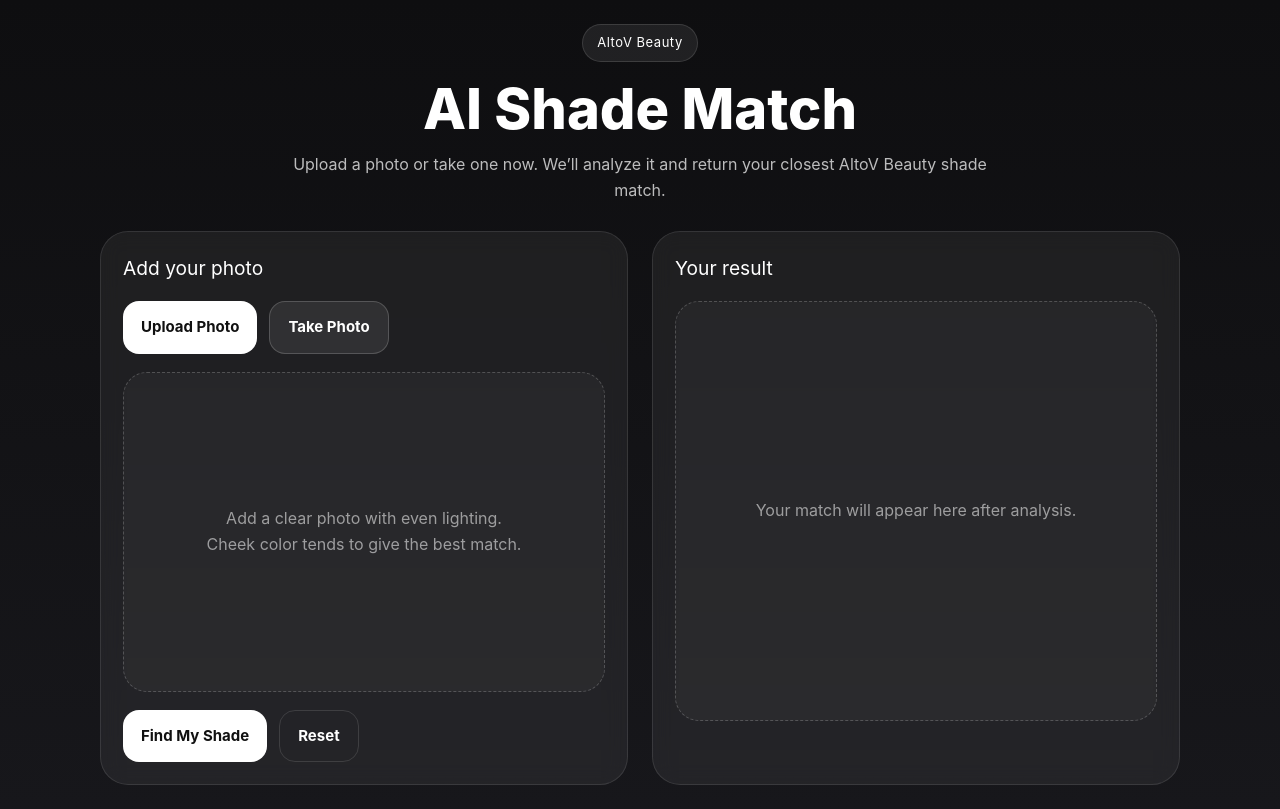
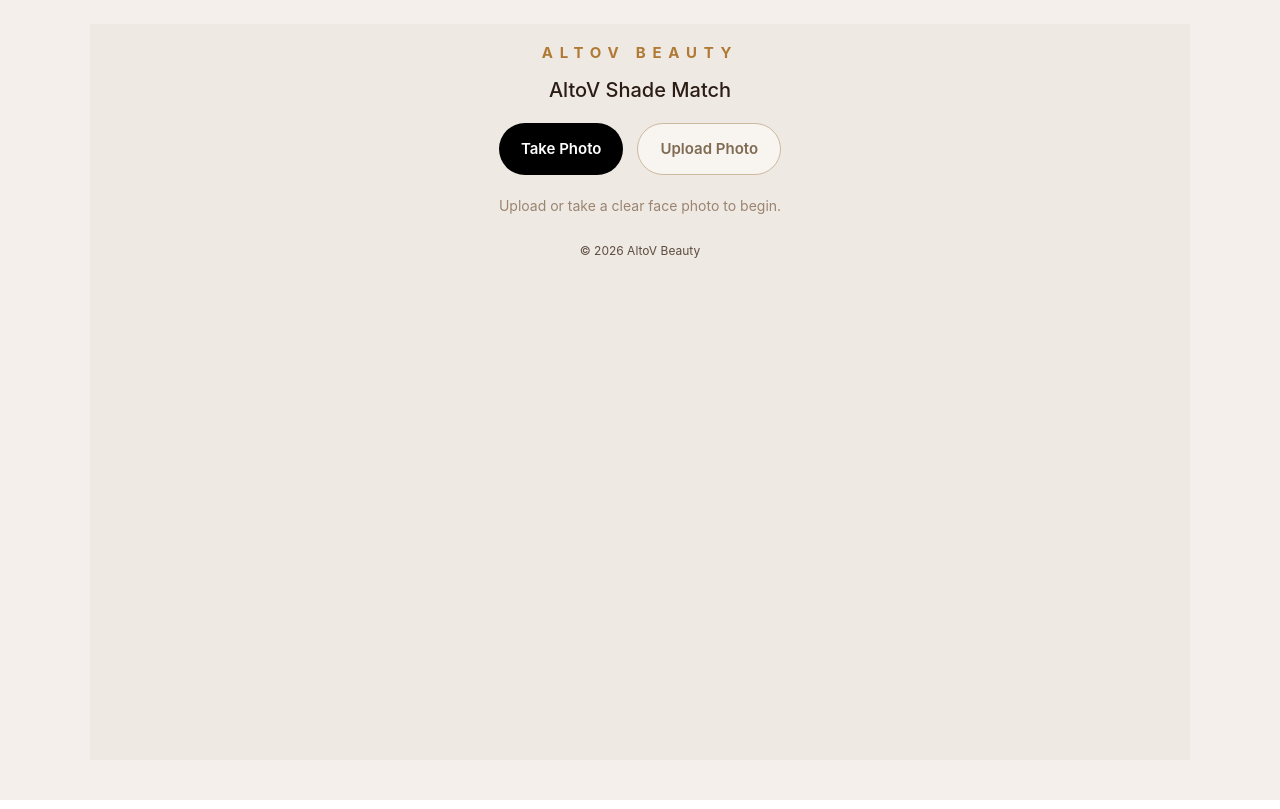
Before and after one commit to altov-shade/altov-shade-matcher, a React (Vite) app: page / in a window 1280 px wide. Built offline with nearby package versions, Linux system fonts and the light colour scheme.

Commit message:
Update App.tsx

```diff
--- a/src/App.tsx
+++ b/src/App.tsx
@@ -1,25 +1,31 @@
-import React, { useMemo, useRef, useState } from "react";
+import React, { useRef, useState } from "react";
 
-type ShadeResult = {
+type ShadeCard = {
   shadeCode: string;
   shadeName: string;
   productImage?: string;
   undertone?: string;
 };
 
+type ApiResponse = {
+  success: boolean;
+  match: ShadeCard;
+  range: {
+    minusOne: ShadeCard | null;
+    selected: ShadeCard;
+    plusOne: ShadeCard | null;
+  };
+};
+
 function App() {
   const [selectedFile, setSelectedFile] = useState<File | null>(null);
   const [previewUrl, setPreviewUrl] = useState<string | null>(null);
-  const [result, setResult] = useState<ShadeResult | null>(null);
+  const [result, setResult] = useState<ApiResponse | null>(null);
   const [loading, setLoading] = useState(false);
   const [errorMsg, setErrorMsg] = useState("");
-  const fileInputRef = useRef<HTMLInputElement | null>(null);
+
+  const uploadInputRef = useRef<HTMLInputElement | null>(null);
   const cameraInputRef = useRef<HTMLInputElement | null>(null);
-
-  const confidencePercent = useMemo(() => {
-    if (!result) return null;
-    return 88;
-  }, [result]);
 
   const onPickFile = (file: File | null) => {
     if (!file) return;
@@ -58,7 +64,7 @@ function App() {
 
   const analyzeImage = async () => {
     if (!selectedFile) {
-      setErrorMsg("Please upload or take a photo first.");
+      setErrorMsg("Please upload or take a clear face photo first.");
       return;
     }
 
@@ -83,11 +89,7 @@ function App() {
         throw new Error(data?.error || "Prediction failed.");
       }
 
-      if (!data?.match) {
-        throw new Error("No shade match returned.");
-      }
-
-      setResult(data.match);
+      setResult(data);
     } catch (error: any) {
       setErrorMsg(error?.message || "Something went wrong during analysis.");
     } finally {
@@ -106,131 +108,33 @@ function App() {
     setLoading(false);
     setErrorMsg("");
 
-    if (fileInputRef.current) fileInputRef.current.value = "";
+    if (uploadInputRef.current) uploadInputRef.current.value = "";
     if (cameraInputRef.current) cameraInputRef.current.value = "";
   };
 
   return (
-    <div
-      style={{
-        minHeight: "100vh",
-        background: "linear-gradient(180deg, #0e0e10 0%, #17171b 100%)",
-        color: "#ffffff",
-        fontFamily:
-          'Inter, ui-sans-serif, system-ui, -apple-system, BlinkMacSystemFont, "Segoe UI", sans-serif',
-        padding: "24px",
-      }}
+    <div style={styles.page}>
+      <div style={styles.wrapper}>
+        <div style={styles.brand}>ALTOV BEAUTY</div>
+        <div style={styles.title}>AltoV Shade Match</div>
+
+        <div style={styles.topButtons}>
+          <button
+            onClick={() => cameraInputRef.current?.click()}
+            style={styles.blackButton}
+            type="button"
           >
-      <div
-        style={{
-          maxWidth: "1080px",
-          margin: "0 auto",
-        }}
-      >
-        <div
-          style={{
-            textAlign: "center",
-            marginBottom: "28px",
-          }}
-        >
-          <div
-            style={{
-              display: "inline-block",
-              padding: "8px 14px",
-              borderRadius: "999px",
-              background: "rgba(255,255,255,0.08)",
-              border: "1px solid rgba(255,255,255,0.12)",
-              fontSize: "13px",
-              letterSpacing: "0.04em",
-              marginBottom: "18px",
-            }}
-          >
-            AltoV Beauty
-          </div>
+            Take Photo
+          </button>
 
-          <h1
-            style={{
-              margin: 0,
-              fontSize: "clamp(2rem, 5vw, 3.5rem)",
-              fontWeight: 800,
-              lineHeight: 1.05,
-            }}
-          >
-            AI Shade Match
-          </h1>
-
-          <p
-            style={{
-              marginTop: "14px",
-              color: "rgba(255,255,255,0.72)",
-              fontSize: "1rem",
-              maxWidth: "720px",
-              marginLeft: "auto",
-              marginRight: "auto",
-              lineHeight: 1.6,
-            }}
-          >
-            Upload a photo or take one now. We’ll analyze it and return your closest AltoV Beauty shade match.
-          </p>
-        </div>
-
-        <div
-          style={{
-            display: "grid",
-            gridTemplateColumns: "repeat(auto-fit, minmax(320px, 1fr))",
-            gap: "24px",
-            alignItems: "start",
-          }}
-        >
-          <div
-            style={{
-              background: "rgba(255,255,255,0.06)",
-              border: "1px solid rgba(255,255,255,0.1)",
-              borderRadius: "28px",
-              padding: "22px",
-              backdropFilter: "blur(10px)",
-            }}
-          >
-            <h2
-              style={{
-                marginTop: 0,
-                marginBottom: "18px",
-                fontSize: "1.2rem",
-              }}
-            >
-              Add your photo
-            </h2>
-
-            <div
-              style={{
-                display: "flex",
-                flexWrap: "wrap",
-                gap: "12px",
-                marginBottom: "18px",
-              }}
-            >
           <button
-                onClick={() => fileInputRef.current?.click()}
-                style={primaryButtonStyle}
+            onClick={() => uploadInputRef.current?.click()}
+            style={styles.whiteButton}
+            type="button"
           >
             Upload Photo
           </button>
-
-              <button
-                onClick={() => cameraInputRef.current?.click()}
-                style={secondaryButtonStyle}
-              >
-                Take Photo
-              </button>
         </div>
-
-            <input
-              ref={fileInputRef}
-              type="file"
-              accept="image/*"
-              onChange={handleFileChange}
-              style={{ display: "none" }}
-            />
 
         <input
           ref={cameraInputRef}
@@ -241,298 +145,376 @@ function App() {
           style={{ display: "none" }}
         />
 
-            <div
-              style={{
-                minHeight: "320px",
-                borderRadius: "24px",
-                border: "1px dashed rgba(255,255,255,0.2)",
-                background: "rgba(255,255,255,0.03)",
-                display: "flex",
-                alignItems: "center",
-                justifyContent: "center",
-                overflow: "hidden",
-                padding: "14px",
-              }}
-            >
-              {previewUrl ? (
-                <img
-                  src={previewUrl}
-                  alt="Selected preview"
-                  style={{
-                    width: "100%",
-                    maxHeight: "520px",
-                    objectFit: "contain",
-                    borderRadius: "18px",
-                  }}
+        <input
+          ref={uploadInputRef}
+          type="file"
+          accept="image/*"
+          onChange={handleFileChange}
+          style={{ display: "none" }}
         />
-              ) : (
-                <div
-                  style={{
-                    textAlign: "center",
-                    color: "rgba(255,255,255,0.55)",
-                    lineHeight: 1.6,
-                    padding: "24px",
-                  }}
-                >
-                  Add a clear photo with even lighting.
-                  <br />
-                  Cheek color tends to give the best match.
+
+        {!previewUrl && !result && (
+          <div style={styles.helperText}>
+            Upload or take a clear face photo to begin.
           </div>
         )}
+
+        {previewUrl && !result && (
+          <div style={styles.previewSection}>
+            <div style={styles.previewFrame}>
+              <img src={previewUrl} alt="Preview" style={styles.previewImage} />
             </div>
 
-            <div
-              style={{
-                display: "flex",
-                flexWrap: "wrap",
-                gap: "12px",
-                marginTop: "18px",
-              }}
-            >
+            <div style={styles.actionRow}>
               <button
                 onClick={analyzeImage}
+                style={styles.findShadeButton}
+                type="button"
                 disabled={loading}
-                style={{
-                  ...primaryButtonStyle,
-                  opacity: loading ? 0.7 : 1,
-                  cursor: loading ? "not-allowed" : "pointer",
-                }}
               >
                 {loading ? "Matching..." : "Find My Shade"}
               </button>
 
-              <button
-                onClick={resetAll}
-                style={ghostButtonStyle}
-              >
+              <button onClick={resetAll} style={styles.smallResetButton} type="button">
                 Reset
               </button>
             </div>
+          </div>
+        )}
 
-            {errorMsg ? (
-              <div
-                style={{
-                  marginTop: "16px",
-                  background: "rgba(255, 94, 94, 0.12)",
-                  border: "1px solid rgba(255, 94, 94, 0.35)",
-                  color: "#ffd4d4",
-                  padding: "14px 16px",
-                  borderRadius: "16px",
-                  lineHeight: 1.5,
-                }}
-              >
-                {errorMsg}
+        {result && (
+          <div style={styles.resultShell}>
+            <div style={styles.resultGrid}>
+              <div style={styles.faceColumn}>
+                {previewUrl ? (
+                  <div style={styles.faceImageFrame}>
+                    <img src={previewUrl} alt="Selected face" style={styles.faceImage} />
                   </div>
                 ) : null}
               </div>
 
-          <div
-            style={{
-              background: "rgba(255,255,255,0.06)",
-              border: "1px solid rgba(255,255,255,0.1)",
-              borderRadius: "28px",
-              padding: "22px",
-              minHeight: "100%",
-              backdropFilter: "blur(10px)",
-            }}
-          >
-            <h2
-              style={{
-                marginTop: 0,
-                marginBottom: "18px",
-                fontSize: "1.2rem",
-              }}
-            >
-              Your result
-            </h2>
+              <ShadeOptionCard card={result.range.minusOne} label="NEAR MATCH" isBest={false} />
 
-            {!result ? (
-              <div
-                style={{
-                  minHeight: "420px",
-                  borderRadius: "24px",
-                  border: "1px dashed rgba(255,255,255,0.2)",
-                  background: "rgba(255,255,255,0.03)",
-                  display: "flex",
-                  alignItems: "center",
-                  justifyContent: "center",
-                  textAlign: "center",
-                  color: "rgba(255,255,255,0.55)",
-                  padding: "24px",
-                  lineHeight: 1.6,
-                }}
-              >
-                Your match will appear here after analysis.
-              </div>
-            ) : (
-              <div
-                style={{
-                  display: "grid",
-                  gap: "18px",
-                }}
-              >
-                <div
-                  style={{
-                    borderRadius: "24px",
-                    background: "linear-gradient(180deg, rgba(255,255,255,0.09), rgba(255,255,255,0.04))",
-                    border: "1px solid rgba(255,255,255,0.12)",
-                    padding: "20px",
-                  }}
-                >
-                  <div
-                    style={{
-                      color: "rgba(255,255,255,0.65)",
-                      fontSize: "13px",
-                      textTransform: "uppercase",
-                      letterSpacing: "0.08em",
-                      marginBottom: "10px",
-                    }}
-                  >
-                    Best Match
+              <ShadeOptionCard
+                card={result.range.selected}
+                label="PRECISION IDENTIFIED"
+                isBest={true}
+              />
+
+              <ShadeOptionCard card={result.range.plusOne} label="NEAR MATCH" isBest={false} />
             </div>
 
-                  <div
-                    style={{
-                      fontSize: "2rem",
-                      fontWeight: 800,
-                      marginBottom: "6px",
-                    }}
-                  >
-                    {result.shadeCode}
+            <div style={styles.bottomActionRow}>
+              <button onClick={resetAll} style={styles.smallResetButton} type="button">
+                Reset
+              </button>
             </div>
-
-                  <div
-                    style={{
-                      color: "rgba(255,255,255,0.82)",
-                      fontSize: "1rem",
-                      marginBottom: "10px",
-                    }}
-                  >
-                    {result.shadeName}
-                  </div>
-
-                  {result.undertone ? (
-                    <div
-                      style={{
-                        display: "inline-block",
-                        padding: "8px 12px",
-                        borderRadius: "999px",
-                        background: "rgba(255,255,255,0.08)",
-                        border: "1px solid rgba(255,255,255,0.12)",
-                        fontSize: "14px",
-                      }}
-                    >
-                      Undertone: {result.undertone}
-                    </div>
-                  ) : null}
-
-                  {confidencePercent !== null ? (
-                    <div
-                      style={{
-                        marginTop: "16px",
-                        color: "rgba(255,255,255,0.66)",
-                        fontSize: "14px",
-                      }}
-                    >
-                      Match confidence: {confidencePercent}%
-                    </div>
-                  ) : null}
-                </div>
-
-                <div
-                  style={{
-                    borderRadius: "24px",
-                    background: "rgba(255,255,255,0.04)",
-                    border: "1px solid rgba(255,255,255,0.1)",
-                    padding: "20px",
-                    textAlign: "center",
-                  }}
-                >
-                  {result.productImage ? (
-                    <img
-                      src={result.productImage}
-                      alt={result.shadeCode}
-                      style={{
-                        width: "100%",
-                        maxWidth: "260px",
-                        height: "auto",
-                        objectFit: "contain",
-                        marginBottom: "12px",
-                      }}
-                    />
-                  ) : (
-                    <div
-                      style={{
-                        width: "220px",
-                        height: "280px",
-                        maxWidth: "100%",
-                        margin: "0 auto 12px",
-                        borderRadius: "22px",
-                        background: "rgba(255,255,255,0.06)",
-                        border: "1px dashed rgba(255,255,255,0.14)",
-                        display: "flex",
-                        alignItems: "center",
-                        justifyContent: "center",
-                        color: "rgba(255,255,255,0.5)",
-                        padding: "16px",
-                      }}
-                    >
-                      Product image will show here
           </div>
         )}
 
-                  <div
-                    style={{
-                      color: "rgba(255,255,255,0.72)",
-                      lineHeight: 1.6,
-                    }}
-                  >
-                    This result is now coming from your <code>/api/predict</code> route instead of local shade math in App.tsx.
-                  </div>
-                </div>
-              </div>
-            )}
-          </div>
-        </div>
+        {errorMsg ? <div style={styles.errorBox}>{errorMsg}</div> : null}
+
+        <div style={styles.footer}>© 2026 AltoV Beauty</div>
       </div>
     </div>
   );
 }
 
-const primaryButtonStyle: React.CSSProperties = {
-  appearance: "none",
+function ShadeOptionCard({
+  card,
+  label,
+  isBest,
+}: {
+  card: ShadeCard | null;
+  label: string;
+  isBest: boolean;
+}) {
+  if (!card) {
+    return (
+      <div style={styles.optionCard}>
+        <div style={styles.placeholderImageBox} />
+        <div style={styles.placeholderShade}>N/A</div>
+        <div style={styles.placeholderLabel}>No shade</div>
+      </div>
+    );
+  }
+
+  return (
+    <div style={isBest ? styles.bestCard : styles.optionCard}>
+      {isBest ? <div style={styles.bestBadge}>BEST MATCH</div> : <div style={styles.spacerBadge} />}
+
+      <div style={styles.productImageBox}>
+        {card.productImage ? (
+          <img
+            src={card.productImage}
+            alt={card.shadeCode}
+            style={styles.productImage}
+            onError={(e) => {
+              (e.currentTarget as HTMLImageElement).style.display = "none";
+            }}
+          />
+        ) : (
+          <div style={styles.placeholderImageBox} />
+        )}
+      </div>
+
+      <div style={styles.shadeName}>{card.shadeCode}</div>
+      <div style={styles.shadeLabel}>{label}</div>
+    </div>
+  );
+}
+
+const styles: Record<string, React.CSSProperties> = {
+  page: {
+    minHeight: "100vh",
+    background: "#f4efea",
+    padding: "24px 16px 40px",
+    fontFamily:
+      'Inter, ui-sans-serif, system-ui, -apple-system, BlinkMacSystemFont, "Segoe UI", sans-serif',
+    color: "#2b1d15",
+  },
+  wrapper: {
+    maxWidth: "1100px",
+    margin: "0 auto",
+    background: "#efe9e4",
+    minHeight: "92vh",
+    padding: "10px 16px 28px",
+  },
+  brand: {
+    textAlign: "center",
+    fontSize: "15px",
+    letterSpacing: "0.45em",
+    color: "#b07a34",
+    fontWeight: 700,
+    marginTop: "8px",
+    marginBottom: "10px",
+  },
+  title: {
+    textAlign: "center",
+    fontSize: "20px",
+    fontWeight: 500,
+    marginBottom: "18px",
+  },
+  topButtons: {
+    display: "flex",
+    justifyContent: "center",
+    gap: "14px",
+    flexWrap: "wrap",
+    marginBottom: "20px",
+  },
+  blackButton: {
     border: "none",
-  borderRadius: "16px",
-  padding: "14px 18px",
-  background: "#ffffff",
-  color: "#111111",
-  fontWeight: 700,
+    background: "#000000",
+    color: "#ffffff",
+    borderRadius: "999px",
+    padding: "14px 22px",
     fontSize: "15px",
     cursor: "pointer",
-};
-
-const secondaryButtonStyle: React.CSSProperties = {
-  appearance: "none",
-  border: "1px solid rgba(255,255,255,0.18)",
-  borderRadius: "16px",
-  padding: "14px 18px",
-  background: "rgba(255,255,255,0.08)",
-  color: "#ffffff",
-  fontWeight: 700,
+    fontWeight: 600,
+  },
+  whiteButton: {
+    border: "1px solid #cdb99f",
+    background: "#f8f5f1",
+    color: "#7f6a52",
+    borderRadius: "999px",
+    padding: "14px 22px",
     fontSize: "15px",
     cursor: "pointer",
-};
-
-const ghostButtonStyle: React.CSSProperties = {
-  appearance: "none",
-  border: "1px solid rgba(255,255,255,0.12)",
+    fontWeight: 600,
+  },
+  helperText: {
+    textAlign: "center",
+    color: "#9a8571",
+    fontSize: "14px",
+    marginBottom: "24px",
+  },
+  previewSection: {
+    display: "flex",
+    flexDirection: "column",
+    alignItems: "center",
+    gap: "18px",
+  },
+  previewFrame: {
+    width: "100%",
+    maxWidth: "460px",
+    background: "#f6f1ec",
+    border: "1px solid #dccbb8",
+    borderRadius: "22px",
+    padding: "10px",
+  },
+  previewImage: {
+    width: "100%",
     borderRadius: "16px",
-  padding: "14px 18px",
-  background: "transparent",
+    display: "block",
+  },
+  actionRow: {
+    display: "flex",
+    justifyContent: "center",
+    gap: "12px",
+    flexWrap: "wrap",
+  },
+  bottomActionRow: {
+    display: "flex",
+    justifyContent: "center",
+    marginTop: "14px",
+  },
+  findShadeButton: {
+    border: "none",
+    background: "#ffffff",
+    color: "#1f1a17",
+    borderRadius: "14px",
+    padding: "16px 22px",
+    fontSize: "16px",
+    fontWeight: 700,
+    cursor: "pointer",
+    boxShadow: "0 1px 0 rgba(0,0,0,0.04)",
+  },
+  smallResetButton: {
+    border: "1px solid #d8cabc",
+    background: "#f8f5f1",
+    color: "#7d6754",
+    borderRadius: "8px",
+    padding: "8px 14px",
+    fontSize: "12px",
+    cursor: "pointer",
+    fontWeight: 500,
+  },
+  resultShell: {
+    marginTop: "18px",
+  },
+  resultGrid: {
+    display: "grid",
+    gridTemplateColumns: "minmax(120px, 160px) repeat(3, minmax(150px, 190px))",
+    gap: "16px",
+    justifyContent: "center",
+    alignItems: "stretch",
+    overflowX: "auto",
+    paddingBottom: "8px",
+  },
+  faceColumn: {
+    display: "flex",
+    alignItems: "center",
+    justifyContent: "center",
+  },
+  faceImageFrame: {
+    width: "100%",
+    maxWidth: "150px",
+    background: "#f9f5f1",
+    borderRadius: "18px",
+    padding: "4px",
+    boxShadow: "0 0 0 1px #ebddd0 inset",
+  },
+  faceImage: {
+    width: "100%",
+    height: "100%",
+    objectFit: "cover",
+    borderRadius: "14px",
+    display: "block",
+  },
+  optionCard: {
+    minHeight: "360px",
+    background: "#f4f1ee",
+    borderRadius: "18px",
+    padding: "14px 14px 18px",
+    display: "flex",
+    flexDirection: "column",
+    alignItems: "center",
+    justifyContent: "flex-start",
+  },
+  bestCard: {
+    minHeight: "360px",
+    background: "#f7f3ef",
+    borderRadius: "18px",
+    padding: "14px 14px 18px",
+    border: "2px solid #cba15a",
+    display: "flex",
+    flexDirection: "column",
+    alignItems: "center",
+    justifyContent: "flex-start",
+  },
+  bestBadge: {
+    alignSelf: "flex-start",
+    background: "#c99240",
     color: "#ffffff",
+    borderRadius: "999px",
+    fontSize: "12px",
     fontWeight: 700,
-  fontSize: "15px",
-  cursor: "pointer",
+    padding: "8px 14px",
+    marginBottom: "14px",
+    letterSpacing: "0.08em",
+  },
+  spacerBadge: {
+    height: "38px",
+    marginBottom: "14px",
+  },
+  productImageBox: {
+    width: "100%",
+    height: "180px",
+    display: "flex",
+    alignItems: "center",
+    justifyContent: "center",
+    background: "#ece9e6",
+    borderRadius: "8px",
+    overflow: "hidden",
+  },
+  productImage: {
+    width: "100%",
+    height: "100%",
+    objectFit: "contain",
+    display: "block",
+  },
+  placeholderImageBox: {
+    width: "100%",
+    height: "100%",
+    background: "#e6e1dc",
+  },
+  shadeName: {
+    marginTop: "16px",
+    fontSize: "22px",
+    fontWeight: 800,
+    color: "#5a3622",
+    textAlign: "center",
+  },
+  shadeLabel: {
+    marginTop: "8px",
+    fontSize: "12px",
+    letterSpacing: "0.18em",
+    color: "#c38d46",
+    textAlign: "center",
+    fontWeight: 700,
+  },
+  placeholderShade: {
+    marginTop: "16px",
+    fontSize: "20px",
+    fontWeight: 700,
+    color: "#8f7f72",
+    textAlign: "center",
+  },
+  placeholderLabel: {
+    marginTop: "8px",
+    fontSize: "12px",
+    letterSpacing: "0.12em",
+    color: "#b59f8f",
+    textAlign: "center",
+  },
+  errorBox: {
+    maxWidth: "560px",
+    margin: "18px auto 0",
+    background: "#fff1f0",
+    border: "1px solid #e6b7b3",
+    color: "#8a3732",
+    borderRadius: "12px",
+    padding: "12px 14px",
+    textAlign: "center",
+    fontSize: "14px",
+    lineHeight: 1.5,
+  },
+  footer: {
+    textAlign: "center",
+    fontSize: "12px",
+    color: "#5d4c40",
+    marginTop: "26px",
+  },
 };
 
 export default App;
```
Lines whose indentation alone changed are shown as unchanged.
